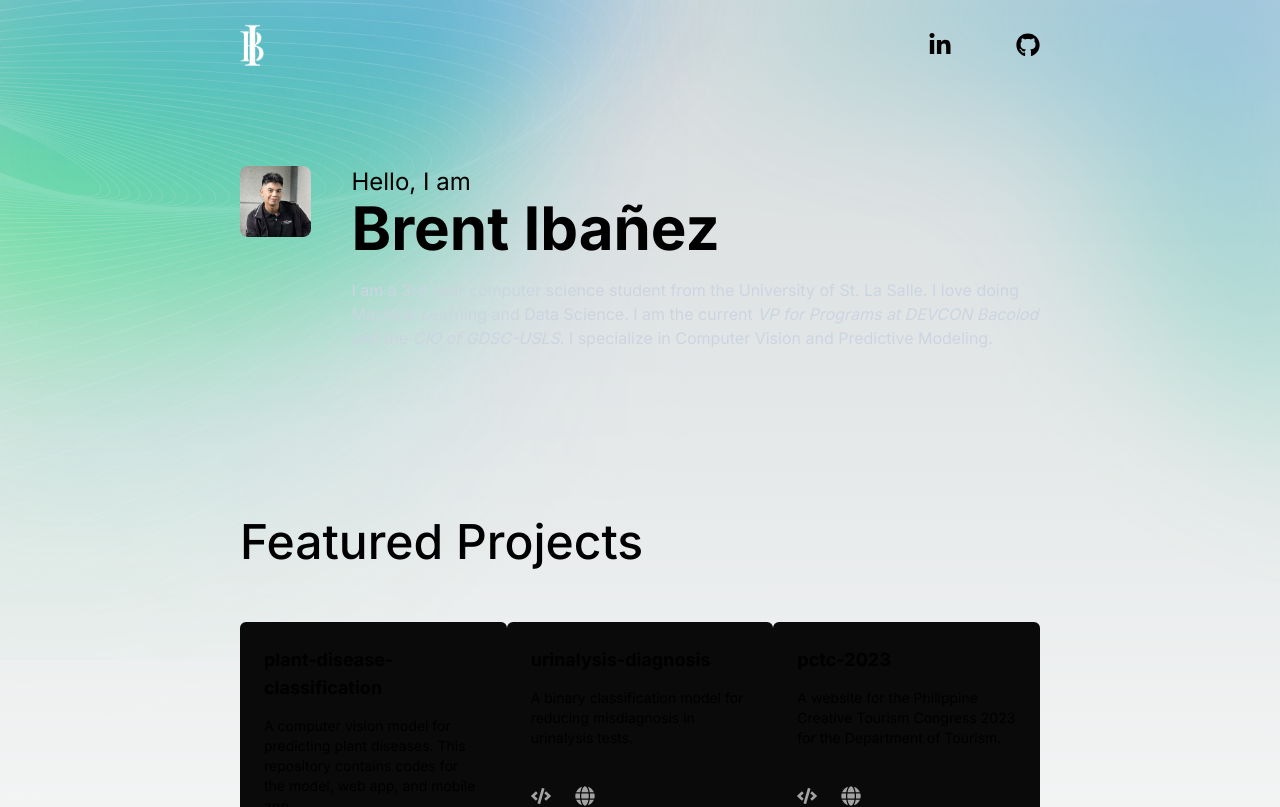
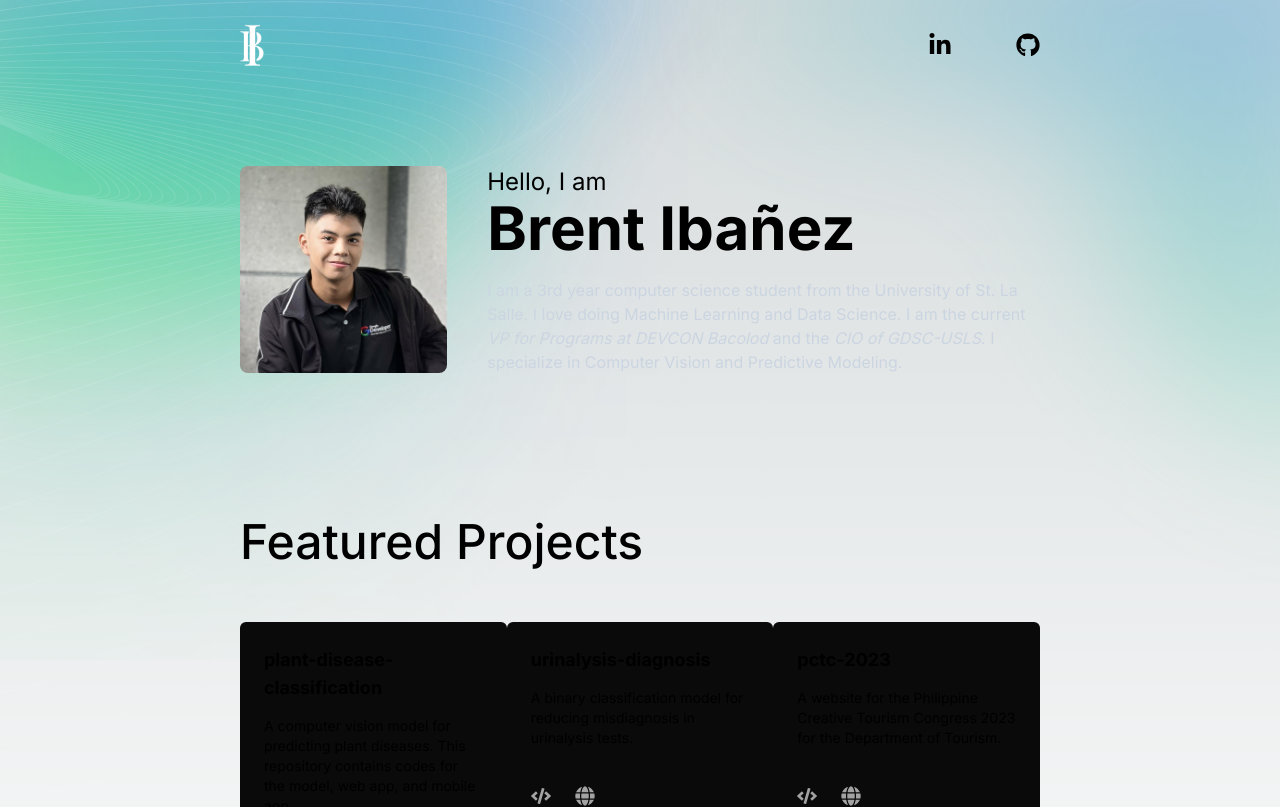
Before and after one commit to brentibanez331/personal-portfolio, a Next.js app: page / in a window 1280 px wide. Shown: the top 807 px of the page. Built offline with nearby package versions, Linux system fonts and the light colour scheme.

Commit message:
misc: Updated the page title

```diff
--- a/app/components/hero.tsx
+++ b/app/components/hero.tsx
@@ -4,10 +4,10 @@ export default function Hero() {
     return (
         <div className="mx-60 my-24 relative z-20">
             <div className="flex">
-                <div className="container rounded-xl size-52 mr-10">
-                    <Image src="/brent.jpg" width={300} height={300} className="rounded-lg" alt="Brent Ibañez" />
+                <div className="rounded-xl size-52 mr-10 w-60">
+                    <Image src="/brent.jpg" width={700} height={700} className="rounded-lg" alt="Brent Ibañez" />
                 </div>
-                <div className="flex flex-col justify-start max-w-3xl">
+                <div className="flex flex-col justify-start w-4/5">
                     <div>
                         <h1 className="text-2xl">Hello, I am</h1>
                         <h1 className="text-6xl font-bold mb-5">Brent Ibañez</h1>
--- a/app/layout.tsx
+++ b/app/layout.tsx
@@ -5,8 +5,8 @@ import "./globals.css";
 const inter = Inter({ subsets: ["latin"] });
 
 export const metadata: Metadata = {
-  title: "Create Next App",
-  description: "Generated by create next app",
+  title: "renibanez",
+  description: "A computer science student",
 };
 
 export default function RootLayout({
--- a/app/page.tsx
+++ b/app/page.tsx
@@ -33,9 +33,8 @@ export default function Home() {
     <main>
       {(isLoading || isLoaderFading) && (
         <div
-          className={`bg-black fixed inset-0 z-50 items-center flex transition-opacity duration-300 ${
-            isLoaderFading ? 'opacity-0' : 'opacity-100'
-          }`}
+          className={`bg-black fixed inset-0 z-50 items-center flex transition-opacity duration-300 ${isLoaderFading ? 'opacity-0' : 'opacity-100'
+            }`}
         >
           <div className="loader mx-auto">
             <div className="box"></div>
```
